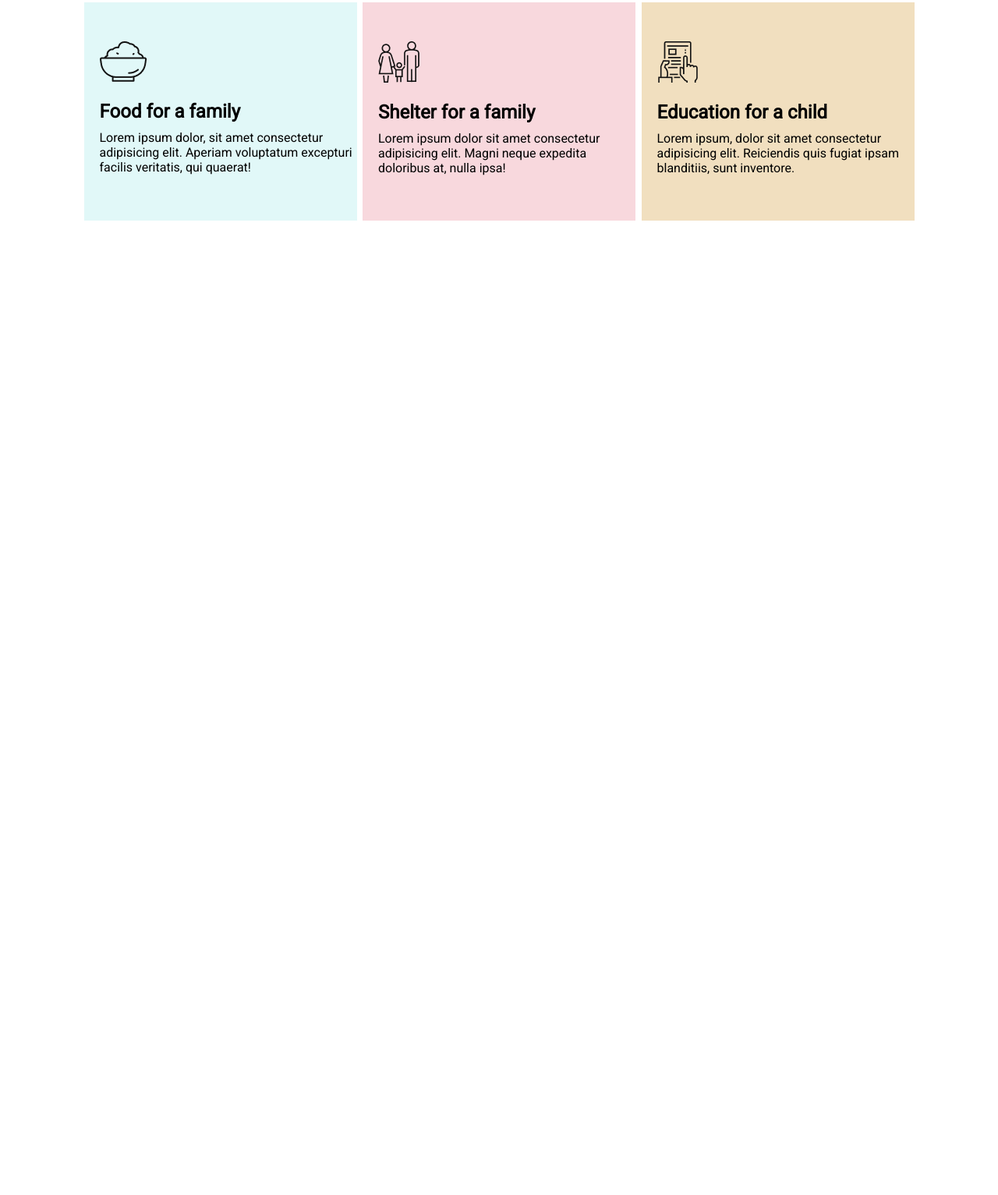
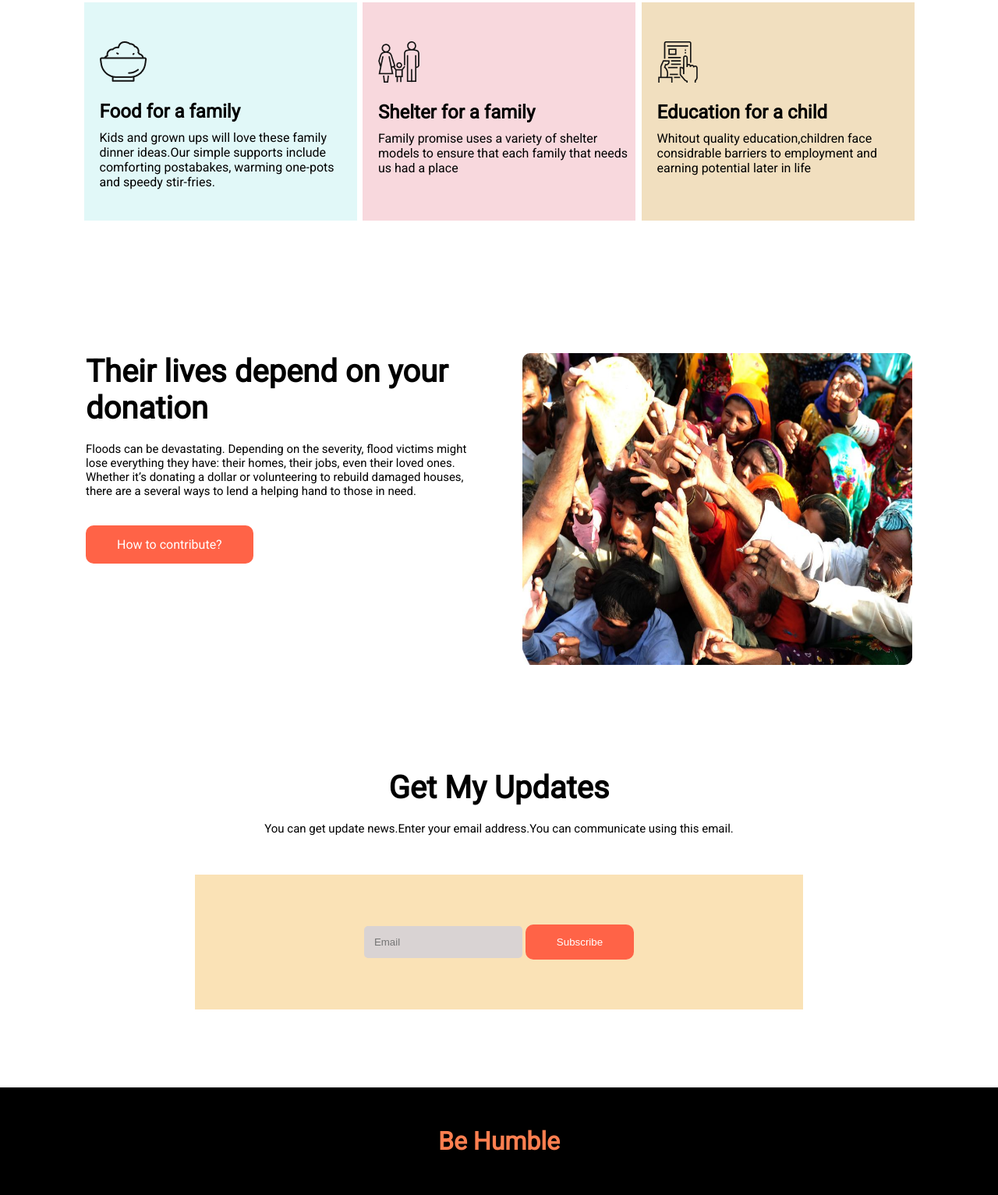
Before and after one commit to Mehedi2000/donate-today, a plain HTML site: page index.html in a window 1280 px wide. Shown: the part 1562-3095 px from the top of the page at 78% size. Before the commit the page ends 1845 px from the top, so only its background shows below. Drawn offline with Linux system fonts and the light colour scheme.

Commit message:
added all file

```diff
--- a/index.html
+++ b/index.html
@@ -54,8 +54,8 @@
     <section class="donate-plan-section">
         <div class="plan-description">
             <h1>Our Donate Plan</h1>
-            <p>Lorem ipsum dolor sit amet, consectetur adipisicing elit. Voluptatibus incidunt ratione quod neque
-                corrupti laborum sint.</p>
+            <p>Donate now to help children and their famillies move themeselves from a life of poverty to a future with
+                opportunity </p>
         </div>
 
         <div class="plan-card">
@@ -64,28 +64,57 @@
                     <img src="icons/food.png" alt="">
                 </div>
                 <h2>Food for a family</h2>
-                <p>Lorem ipsum dolor, sit amet consectetur adipisicing elit. Aperiam voluptatum excepturi facilis
-                    veritatis, qui quaerat!</p>
+                <p>Kids and grown ups will love these family dinner ideas.Our simple supports include comforting
+                    postabakes, warming one-pots and speedy stir-fries.</p>
             </div>
             <div class="card" id="card-2">
                 <div class="card-icon">
                     <img src="icons/shelter.png" alt="">
                 </div>
                 <h2>Shelter for a family</h2>
-                <p>Lorem ipsum dolor sit amet consectetur adipisicing elit. Magni neque expedita doloribus at, nulla
-                    ipsa!</p>
+                <p>Family promise uses a variety of shelter models to ensure that each family that needs us had a place
+                </p>
             </div>
             <div class="card" id="card-3">
                 <div class="card-icon">
                     <img src="icons/Frame-1.png" alt="">
                 </div>
                 <h2>Education for a child</h2>
-                <p>Lorem ipsum, dolor sit amet consectetur adipisicing elit. Reiciendis quis fugiat ipsam blanditiis,
-                    sunt inventore.</p>
+                <p>Whitout quality education,children face considrable barriers to employment and earning potential
+                    later in life</p>
             </div>
         </div>
     </section>
 
+    <section class="contribute-section">
+        <div class="contribute-description">
+            <h1>Their lives depend on your donation</h1>
+            <p>Floods can be devastating. Depending on the severity, flood victims might lose everything they have:
+                their homes, their jobs, even their loved ones. Whether it’s donating a dollar or volunteering to
+                rebuild damaged houses, there are a several ways to lend a helping hand to those in need.</p>
+            <a class="button" href="">How to contribute?</a>
+        </div>
+        <div class="picture">
+            <img src="images/donation0.jpg" alt="">
+        </div>
+    </section>
+
+    <section class="update">
+        <div class="update-description">
+            <h1>Get My Updates</h1>
+            <p>You can get update news.Enter your email address.You can communicate using this email.</p>
+        </div>
+        <form class="form">
+            <input type="text" placeholder="Email" id="email">
+            <button class="button">Subscribe</button>
+        </form>
+    </section>
+
+    <footer class="footer">
+        <h1>Be Humble</h1>
+        <p></p>
+    </footer>
+
 </body>
 
 </html>
--- a/style.css
+++ b/style.css
@@ -161,3 +161,79 @@ body {
 .card p {
     padding-left: 20px;
 }
+
+.contribute-section {
+    margin-top: 120px;
+    display: flex;
+    justify-content: space-evenly;
+    padding: 50px;
+}
+
+.contribute-description {
+    width: 500px;
+}
+
+.contribute-description h1 {
+    font-size: 40px;
+    font-weight: bolder;
+    margin-bottom: 20px;
+}
+
+.contribute-description p {
+    font-size: 15px;
+    margin-bottom: 50px;
+}
+
+.picture img {
+    width: 500px;
+    height: 400px;
+    border-radius: 10px;
+
+}
+
+.update {
+    margin-top: 80px;
+}
+
+.update-description {
+    text-align: center;
+}
+
+.update-description h1 {
+    font-size: 40px;
+    font-weight: bolder;
+    margin-bottom: 20px;
+}
+
+.update-description p {
+    font-size: 15px;
+    margin-bottom: 50px;
+}
+
+.form {
+    margin-top: 50px;
+    background-color: rgb(250, 226, 182);
+    text-align: center;
+    padding: 5%;
+    margin: 0 250px;
+
+}
+
+#email {
+    padding: 13px 13px;
+    border: none;
+    border-radius: 5px;
+    background-color: rgb(217, 211, 211);
+}
+
+.button {
+    border: none;
+}
+
+.footer {
+    margin-top: 100px;
+    text-align: center;
+    background-color: black;
+    color: coral;
+    padding: 50px 100px;
+}
```
